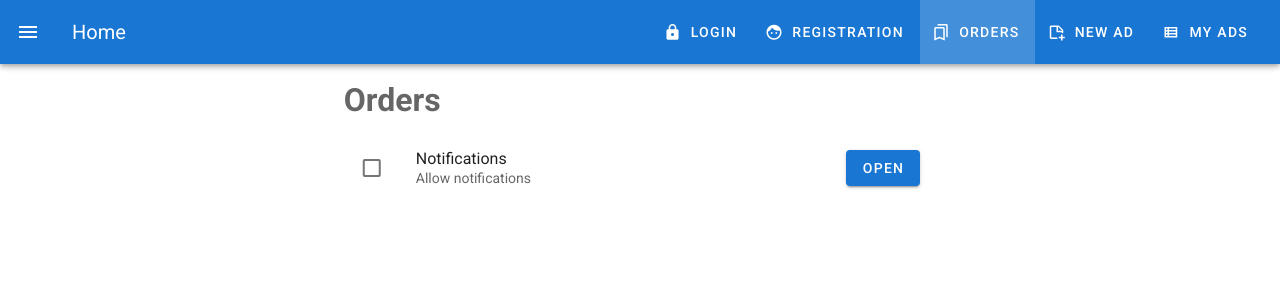
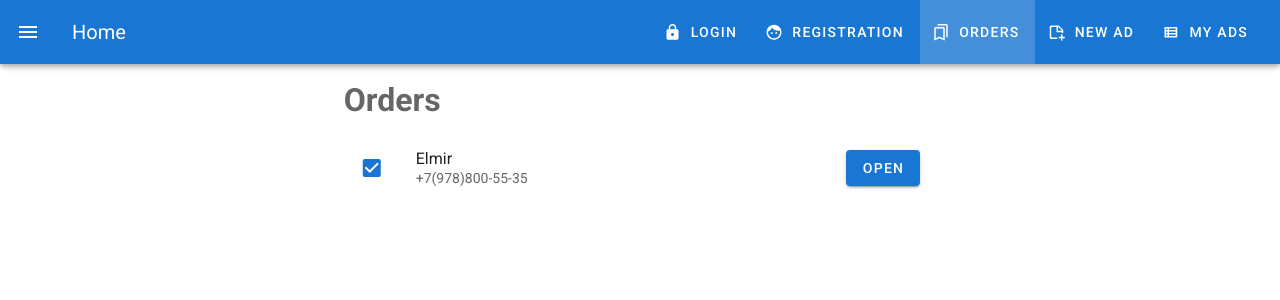
Before and after one commit to MAERRZzz/ad-project, a Vue app: page /orders in a window 1280 px wide. Shown: the top 300 px of the page. Built offline with nearby package versions, Linux system fonts and the light colour scheme.

Commit message:
orders данные+клик checkbox

```diff
--- a/src/components/User/Orders.vue
+++ b/src/components/User/Orders.vue
@@ -6,21 +6,29 @@
 				<v-list
 				subheader
 				two-line
-      flat>
-	<v-list-item>
+				flat
+				>
+				<v-list-item
+				v-for="order in orders"
+				:key="order.id"
+				>
 				<v-list-item-action>
 					<v-checkbox
-		:input-value="active"
+						:input-value="order.done"
 						color="primary"
+						@click="markDone(order)"
 					></v-checkbox>
 					</v-list-item-action>
 
 					<v-list-item-content>
-	<v-list-item-title>Notifications</v-list-item-title>
-    <v-list-item-subtitle>Allow notifications</v-list-item-subtitle>
+					<v-list-item-title>{{ order.name }}</v-list-item-title>
+					<v-list-item-subtitle>{{ order.phone }}</v-list-item-subtitle>
 					</v-list-item-content>
 					<v-list-item-action>
-		<v-btn class="primary">Open</v-btn>
+						<v-btn
+							class="primary"
+							:to="'/ad/' + order.adId"
+						>Open</v-btn>
 					</v-list-item-action>
 				</v-list-item>
 			</v-list>
@@ -32,6 +40,21 @@
 export default {
 	data () {
 		return {
+			orders: [
+			{
+				id:"123",
+				name:"Elmir",
+				phone:"+7(978)800-55-35",
+				adId:"1",
+				done:true
+			}
+			]
+		}
+	},
+	methods: {
+		markDone(order) {
+			order.done = !order.done
+			console.log(order.done)
 		}
 	}
 }
```
Lines whose indentation alone changed are shown as unchanged.
